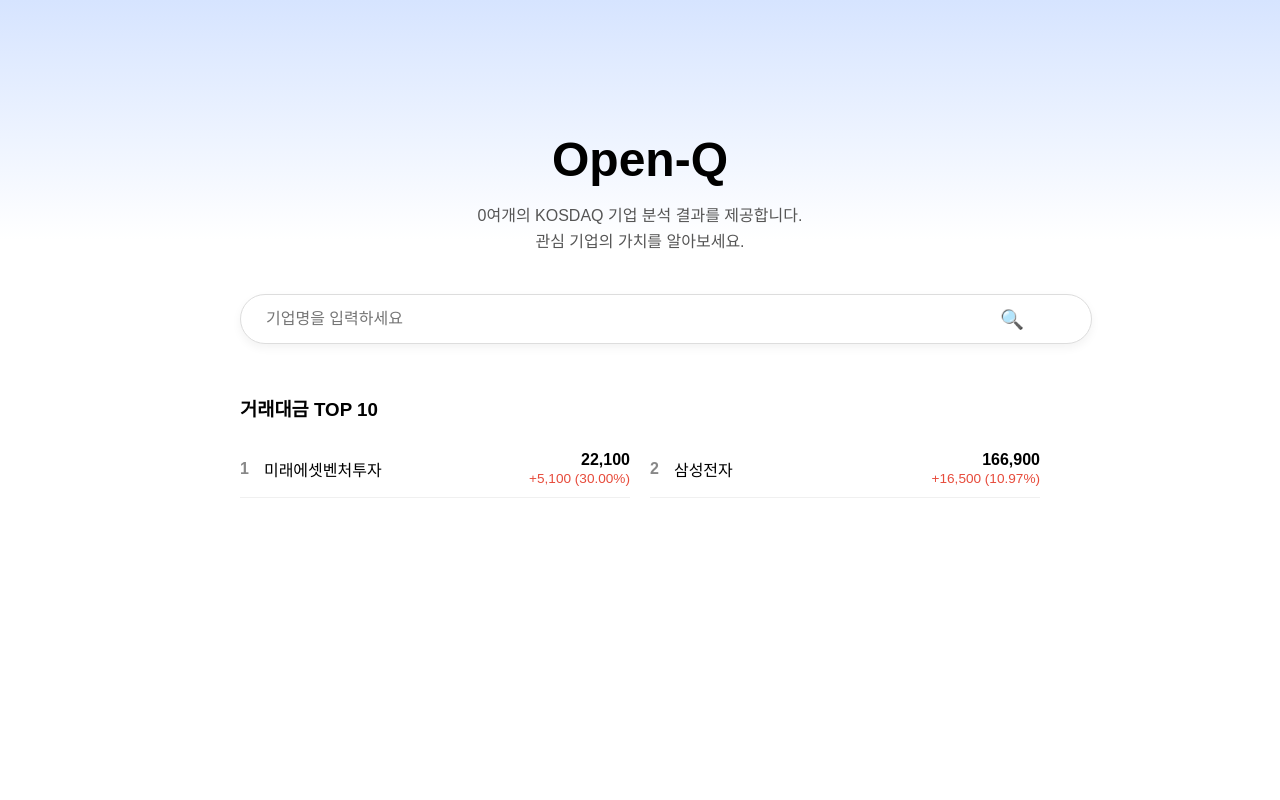
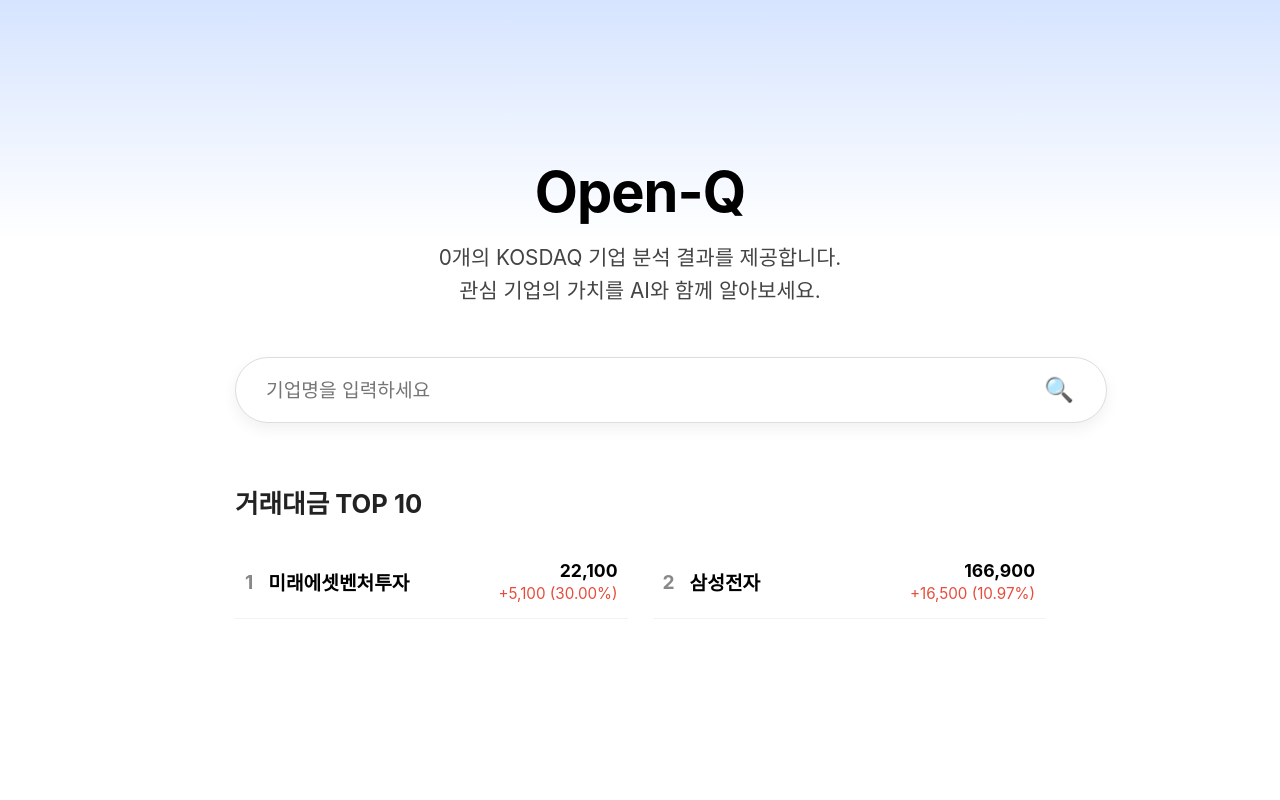
Before and after one commit to kdt-fda/final_1, a Django app: page / in a window 1280 px wide. Run offline with Django 5.2, Linux system fonts and the light colour scheme; data that the repository does not hold is empty.

Commit message:
home.html 주석 추가

```diff
--- a/web_service/main/templates/home.html
+++ b/web_service/main/templates/home.html
@@ -2,64 +2,83 @@
 <html lang="ko">
 <head>
     <meta charset="UTF-8">
-    <meta name="viewport" content="width=device-width, initial-scale=1.0">
-    <title>Open-Q | KOSDAQ 기업 분석</title>
+    <meta name="viewport" content="width=device-width, initial-scale=1.0"> <!-- 모바일도 화면 비율 맞추려고 넣는다고 보면 됨' -->
+    <title>Open-Q | KOSDAQ 기업 분석</title> <!-- 맨 위에 탭 이름 -->
     <style>
-        /* (기존 스타일 유지) */
-        body {
-            font-family: 'Pretendard', sans-serif;
-            background: linear-gradient(180deg, #D6E4FF 0%, #FFFFFF 30%);
-            margin: 0;
+        body { /* body 태그의 스타일 설정 */
+            font-family: 'Pretendard', -apple-system, BlinkMacSystemFont, system-ui, Roboto, sans-serif; /* 글꼴 설정하는 부분 */
+            background: linear-gradient(180deg, #D6E4FF 0%, #FFFFFF 30%); /* 화면에 파란 그라데이션 부분,  30% 지점까지 서서히 하얗게 바뀌게 해줌, 그 이후 쭉 흰색*/
+            margin: 0; /* body의 여백 부분 설정인데, 그냥 0이 나음*/
+            /* 이 아래 부분은 그냥 화면에 유연하게 잘 쌓고, 가운데에 모아두는 부분이라고 생각하면 됨 */
             display: flex;
             flex-direction: column;
             align-items: center;
-            min-height: 100vh;
+            min-height: 100vh; /* 화면 내용이 적더라도 화면 전체 꽉차게 보이기 위한 설정 */
         }
-        .container { width: 100%; max-width: 800px; text-align: center; margin-top: 100px; }
-        h1 { font-size: 3rem; margin-bottom: 10px; }
-        p { color: #555; line-height: 1.6; }
-        .search-container { margin: 40px 0; position: relative; }
+        /* body 안에 있는 container에 대한 설정, 전부다 가운데 정렬을 시키는 부분*/
+        .container { width: 100%; max-width: 850px; text-align: center; margin-top: 100px; padding: 20px; box-sizing: border-box; }
+
+        /* 로고 스타일, h1이 제목을 나타내는 태그임*/
+        h1 { font-size: 3.5rem; margin-bottom: 15px; letter-spacing: -1px; }
+        h1 a { text-decoration: none; color: #000; transition: opacity 0.2s; } /* open-Q에 링크 달아놔서 링크 밑줄 없애고, 검은색 글자색, 마우스 올렸을 때 스르륵 바뀌는 애니메이션 효과 */
+        h1 a:hover { opacity: 0.7; } /* 마우스 올리면 투명도를 70%로 낮춤. 이게 위에서 0.2초간 스르륵 바뀌게 해서 애니메이션처럼 보이게 됨 */
+
+        /* 설명 문구 스타일 */
+        .description { font-size: 1.3rem; color: #444; line-height: 1.6; margin-bottom: 40px; } /* 로고 아래 설명 문구 스타일 설정 */
+
+        /* 검색창 스타일 */
+        .search-container { margin: 50px 0; position: relative; } /* 검색창 여백 및 위치 설정 */
         .search-input {
-            width: 100%; padding: 15px 25px; border-radius: 30px; border: 1px solid #ddd;
-            font-size: 1rem; box-shadow: 0 4px 10px rgba(0,0,0,0.05); outline: none;
+            width: 100%; padding: 20px 30px; border-radius: 40px; border: 1px solid #ddd; /* 검색창 입력란 여백이랑 모서리 둥글게, 실선 테두리, 색상 설정 */
+            font-size: 1.2rem; box-shadow: 0 6px 15px rgba(0,0,0,0.06); outline: none; /* 폰트 크기랑 살짝 그림자 넣기, 입력창 눌렀을 때 검정 테두리 안생기게 none값 */
+            font-family: inherit; /* input 설정의 경우 body의 글꼴을 안쓰는 경우가 있어서 inherit을 통해 같은 글꼴 사용하게 만듦 */
         }
-        .search-button { /* 버튼 스타일 추가 */
-            position: absolute; right: 10px; top: 50%; transform: translateY(-50%);
-            background: none; border: none; cursor: pointer; font-size: 1.2rem;
+        .search-button { /* 돋보기 버튼의 위치 설정, 버튼에 입히는 기본 설정을 none으로 해서 돋보기 아이콘만 딱 보이게 함 */
+            position: absolute; right: -35px; top: 50%; transform: translateY(-50%);
+            background: none; border: none; cursor: pointer; font-size: 1.5rem; /* poineter로 돋보기 버튼에 마우스 올리면 커서가 손모양으로 바뀜, 돋보기 크기 1.5rem으로 */
         }
-        .top10-section { text-align: left; margin-top: 50px; width: 100%; }
-        .top10-grid { display: grid; grid-template-columns: 1fr 1fr; gap: 20px; margin-top: 20px; }
-        .stock-item {
-            display: flex; justify-content: space-between; align-items: center;
-            padding: 10px 0; border-bottom: 1px solid #f0f0f0;
-            text-decoration: none; color: inherit; /* 링크 스타일 초기화 */
+
+        /* TOP 10 섹션 디자인*/
+        .top10-section { text-align: left; margin-top: 60px; width: 100%; }
+        .top10-section h3 { font-size: 1.6rem; margin-bottom: 25px; color: #222; } /* 거래대금 TOP10에 대한 스타일 */
+        .top10-grid { display: grid; grid-template-columns: 1fr 1fr; gap: 25px; } /* 주식 10개 들어가는 외부 부분 격자 스타일로 */
+
+        .stock-item { /* 주식 블록 외부 디자인 */
+            display: flex; justify-content: space-between; align-items: center; /* 글자들 세로 방향에서 정중앙에 오게 함*/
+            padding: 15px 10px; border-bottom: 1px solid #e9e8e894; /* 각 항목들 아래 회색깔 실선을 줘서 종목 구분하게끔 */
+            text-decoration: none; color: inherit; transition: background 0.2s; /* 각 항목들도 링크로 연결해놨기 때문에 링크의 기본 스타일을 없애고, 각 주식 블록에 마우스 가져다 댈 때 배경색이 자연스럽게 바뀌게 함 */
         }
-        .stock-item:hover { background-color: #f8faff; }
-        .rank { font-weight: bold; margin-right: 15px; color: #888; }
-        .corp-name { flex-grow: 1; font-weight: 500; }
-        .price-box { text-align: right; }
-        .price { font-weight: bold; display: block; }
-        .fluct { font-size: 0.85rem; }
-        .up { color: #e74c3c; }
-        .down { color: #3498db; }
+        .stock-item:hover { background-color: rgba(240, 245, 255, 0.5); border-radius: 8px; } /* 이거는 마우스 올려놧을 때 색지정이랑, 블록 모서리를 살짝 둥글게 보여줌 */
+
+        /* 주식 블록 내부 디자인 */
+        .rank { font-size: 1.2rem; font-weight: bold; margin-right: 15px; color: #888; } /* 각 주식 종목의 순위 부분 스타일 */
+        .corp-name { flex-grow: 1; font-weight: 600; font-size: 1.2rem; } /* 각 주식 종목의 기업이름 스타일, 가격박스가 무조건 오른쪽 끝에 보일 수 있게 flex-grow 설정 */
+        .price-box { text-align: right; } /* 각 주식 종목의 가격과 등락정보를 담는 박스 */
+        .price { font-weight: bold; font-size: 1.1rem; display: block; } /* 실제 주식 가격에 대한 스타일 */
+        .fluct { font-size: 0.95rem; margin-top: 3px; display: block; } /* 등락정보 스타일 */
+        .up { color: #e74c3c; } /* 빨간색 */
+        .down { color: #3498db; } /* 파란색 */
     </style>
 </head>
 <body>
 
 <div class="container">
-    <h1><a href="{% url 'home' %}" style="text-decoration: none; color: inherit;">Open-Q</a></h1>
+    <!-- 여기서 중괄호 안에 % url % 안에 주소를 적는건데, main/urls.py 안에 name='home'인 주소를 정의해놔서 거기로 이동하게 되는 것 -->
+    <h1><a href="{% url 'home' %}">Open-Q</a></h1> <!-- 여기는 container, body, h1 h1 a의 스타일이 적용되는 것, href가 링크 태그 -->
 
-    <p>{{ count }}여개의 KOSDAQ 기업 분석 결과를 제공합니다.<br>관심 기업의 가치를 알아보세요.</p>
+    <div class="description"> <!-- 여기서의 count는 main/views.py 에서 정의해놨기 때문에 바로 사용이 가능한 것. 물론 main/models.py에서도 변형이 필요하긴 함-->
+        {{ count }}개의 KOSDAQ 기업 분석 결과를 제공합니다.<br>
+        관심 기업의 가치를 AI와 함께 알아보세요.
+    </div> <!-- 다만 count의 경우 기본적으로 제공하는 것이기 때문에 views.py에서 전달만 해주면 됨, 여기선 전달한 key 값을 명시해 주는 것 -->
 
-    <form action="{% url 'search' %}" method="get" class="search-container">
-        <input type="text" name="q" class="search-input" placeholder="기업명을 입력하세요" required>
+    <form action="{% url 'search' %}" method="get" class="search-container"> <!-- 일단은 search에서 query가 1개면 리다이렉트하는 방식임, url에 내가 검색한 단어 주소창에 넣어서 전달하게 됨-->
+        <input type="text" name="q" class="search-input" placeholder="기업명을 입력하세요" required> <!-- 여기서 q 안에 들어 있는 내용으로 search에서 판단하게 되는 것 -->
         <button type="submit" class="search-button">🔍</button>
     </form>
 
     <div class="top10-section">
         <h3>거래대금 TOP 10</h3>
         <div class="top10-grid">
-
             <a href="{% url 'ai_page' '037440' %}" class="stock-item">
                 <span class="rank">1</span>
                 <span class="corp-name">미래에셋벤처투자</span>
@@ -77,10 +96,27 @@
                     <span class="fluct up">+16,500 (10.97%)</span>
                 </div>
             </a>
-
             </div>
     </div>
 </div>
 
 </body>
 </html>
+
+
+<!-- 나중에 이걸로 수정 -->
+<!-- <div class="top10-grid">
+    {% for stock in stocks %}
+    <a href="{% url 'ai_page' stock.code %}" class="stock-item">
+        <span class="rank">{{ forloop.counter }}</span>
+        <span class="corp-name">{{ stock.name }}</span>
+        <div class="price-box">
+            <span class="price">{{ stock.price }}</span>
+            <span class="fluct {% if stock.change > 0 %}up{% elif stock.change < 0 %}down{% endif %}">
+                {% if stock.change > 0 %}+{% endif %}{{ stock.change }}
+                ({{ stock.change_rate }}%)
+            </span>
+        </div>
+    </a>
+    {% endfor %}
+</div> -->
```
